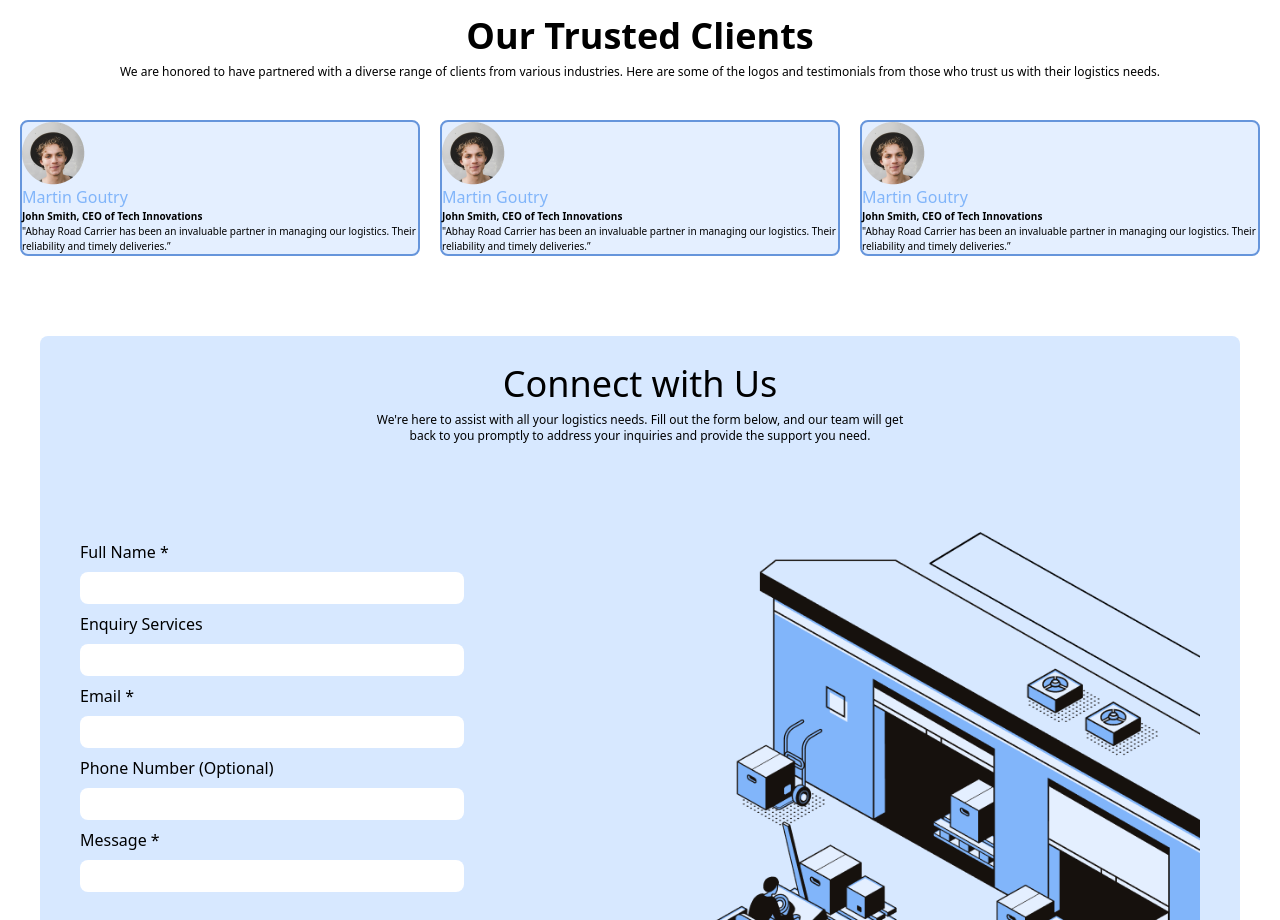
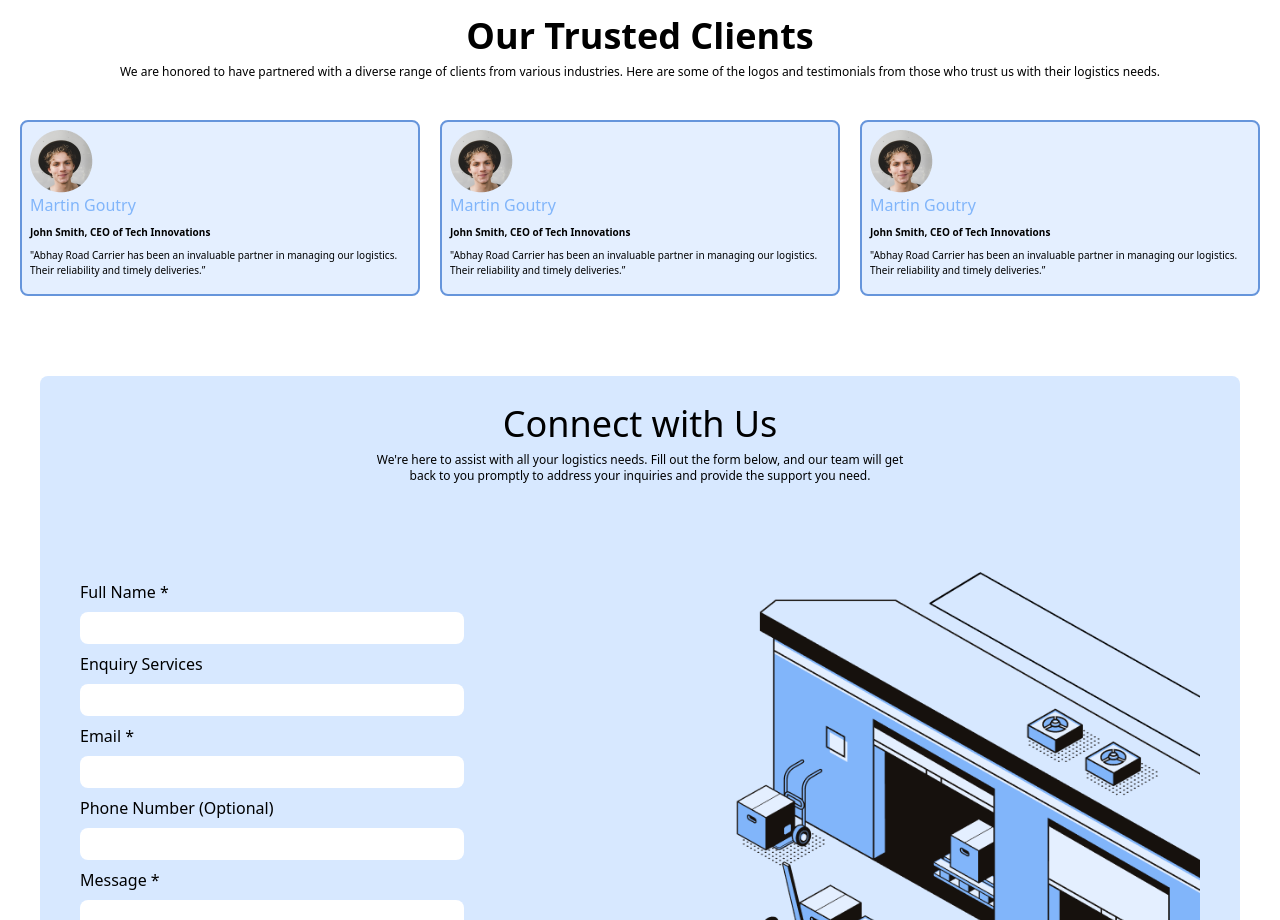
Before and after one commit to nishanthspk/ARCVAPI, a React (Create React App) app: page / in a window 1280 px wide. Shown: the part 2820-3740 px from the top of the page. Built offline with nearby package versions, Linux system fonts and the light colour scheme.

Commit message:
padding-res

```diff
--- a/src/Pages/Home.jsx
+++ b/src/Pages/Home.jsx
@@ -168,29 +168,29 @@ export default class Home extends PureComponent {
         <p className='text-xs pt-2'>We are honored to have partnered with a diverse range of clients from various industries. Here are some of the logos and testimonials from those who trust us with their logistics needs.</p>
         </div>
         <div className='grid grid-cols-2 md:flex justify-between mx-2 md:mx-5 gap-3 md:gap-5 pt-10'>
-        <div className='bg-[#E4EFFF] border-2 border-[#6695db] rounded-lg'>
+        <div className='bg-[#E4EFFF] border-2 border-[#6695db] rounded-lg p-2'>
         <img src={Dummy} alt="" />
         <p className='text-[#81B5FA]'>Martin Goutry</p>
-        <p className='text-[10px] font-semibold'>John Smith, CEO of Tech Innovations</p>
-        <p className='text-[10px]'>"Abhay Road Carrier has been an invaluable partner in managing our logistics. Their reliability and timely deliveries.”</p>
+        <p className='text-[10px] py-2 font-semibold'>John Smith, CEO of Tech Innovations</p>
+        <p className='text-[10px] pb-2'>"Abhay Road Carrier has been an invaluable partner in managing our logistics. Their reliability and timely deliveries.”</p>
         </div>
-        <div className='bg-[#E4EFFF] border-2 border-[#6695db] rounded-lg'>
+        <div className='bg-[#E4EFFF] border-2 border-[#6695db] rounded-lg p-2'>
         <img src={Dummy} alt="" />
         <p className='text-[#81B5FA]'>Martin Goutry</p>
-        <p className='text-[10px] font-semibold'>John Smith, CEO of Tech Innovations</p>
-        <p className='text-[10px]'>"Abhay Road Carrier has been an invaluable partner in managing our logistics. Their reliability and timely deliveries.”</p>
+        <p className='text-[10px] py-2 font-semibold'>John Smith, CEO of Tech Innovations</p>
+        <p className='text-[10px] pb-2'>"Abhay Road Carrier has been an invaluable partner in managing our logistics. Their reliability and timely deliveries.”</p>
         </div>
-        <div className='bg-[#E4EFFF] border-2 border-[#6695db] rounded-lg'>
+        <div className='bg-[#E4EFFF] border-2 border-[#6695db] rounded-lg p-2'>
         <img src={Dummy} alt="" />
         <p className='text-[#81B5FA]'>Martin Goutry</p>
-        <p className='text-[10px] font-semibold'>John Smith, CEO of Tech Innovations</p>
-        <p className='text-[10px]'>"Abhay Road Carrier has been an invaluable partner in managing our logistics. Their reliability and timely deliveries.”</p>
+        <p className='text-[10px] py-2 font-semibold'>John Smith, CEO of Tech Innovations</p>
+        <p className='text-[10px] pb-2 '>"Abhay Road Carrier has been an invaluable partner in managing our logistics. Their reliability and timely deliveries.”</p>
         </div>
-        <div className='md:hidden bg-[#E4EFFF] border-2 border-[#6695db] rounded-lg'>
+        <div className='md:hidden bg-[#E4EFFF] border-2 border-[#6695db] rounded-lg p-2'>
         <img src={Dummy} alt="" />
         <p className='text-[#81B5FA]'>Martin Goutry</p>
-        <p className='text-[10px] font-semibold '>John Smith, CEO of Tech Innovations</p>
-        <p className='text-[10px]'>"Abhay Road Carrier has been an invaluable partner in managing our logistics. Their reliability and timely deliveries.”</p>
+        <p className='text-[10px] py-2 font-semibold '>John Smith, CEO of Tech Innovations</p>
+        <p className='text-[10px] pb-2'>"Abhay Road Carrier has been an invaluable partner in managing our logistics. Their reliability and timely deliveries.”</p>
         </div>
         </div>
         </div>
```
